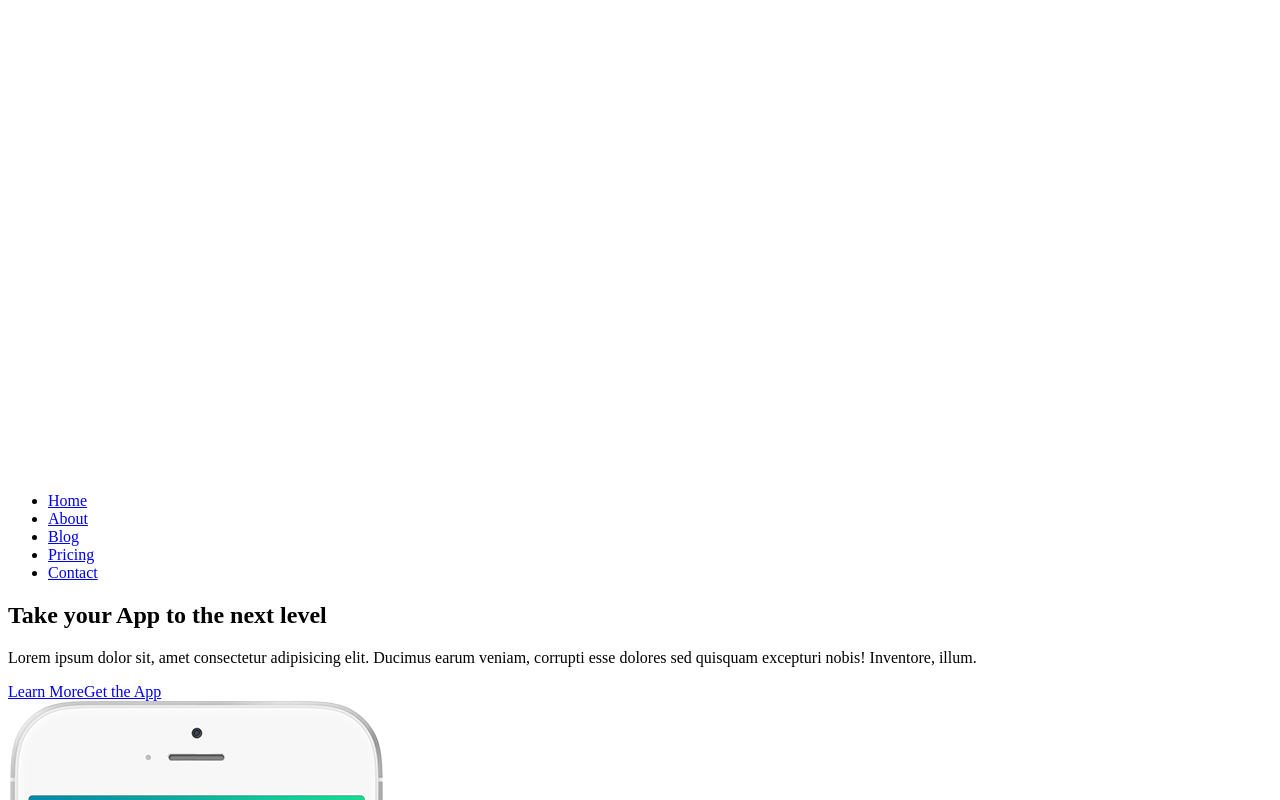
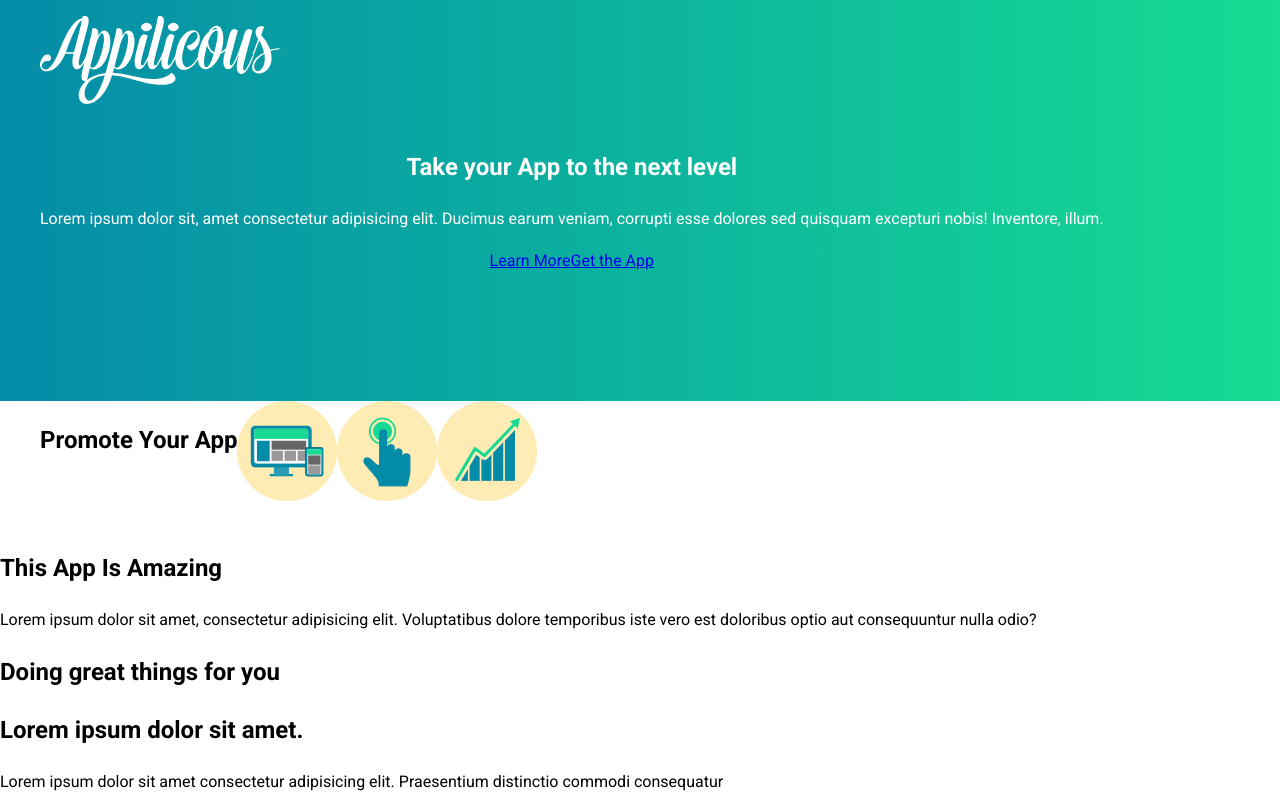
Before and after one commit to HarryWho/Responsive-Start---Finish, a plain HTML site: page index.html in a window 1280 px wide. Shown: the top 800 px of the page. Drawn offline with Linux system fonts and the light colour scheme.

Commit message:
Added variables

```diff
--- /dev/null
+++ b/css/layout/grid.css
@@ -0,0 +1,5 @@
+.grid {
+  display: -webkit-box;
+  display: -ms-flexbox;
+  display: flex;
+}
--- /dev/null
+++ b/sass/abstract/_colors.sass
@@ -0,0 +1,12 @@
+$main : rgba(4,140,168,1)
+$secondary : rgba(22,219,147,1)
+$accent : rgba(211,24,105,1)
+
+$white: rgb(255,255,255)
+
+
+// Text Colors
+$text-main: $secondary
+$text-inverse: $white
+$text-accent: $accent
+$text-secondary: $main
--- /dev/null
+++ b/sass/abstract/_type.sass
@@ -0,0 +1,16 @@
+// Font
+
+$font-stack : 'Roboto',  sans-serif
+
+// Font Weights
+
+$font-light : 300
+$font-normal : 400
+$font-bold : 700
+$font-black : 900
+
+// Font Mixin
+
+=font($weight)
+    font-family: $font-stack
+    font-weight: $weight
--- /dev/null
+++ b/sass/base/_base.sass
@@ -0,0 +1,10 @@
+*, *::before, *::after
+    box-sizing: border-box
+
+img
+    max-width: 100%
+    height: auto
+.container
+    width: 95%
+    max-width: 1200px
+    margin: 0 auto
--- /dev/null
+++ b/sass/layout/_grid.sass
@@ -0,0 +1,2 @@
+.grid
+    display: flex
--- /dev/null
+++ b/sass/layout/_header.sass
@@ -0,0 +1,14 @@
+.main-header
+    position: absolute
+    top: 1em
+    left: 0
+    right: 0
+
+
+.logo
+    width: 25%
+    min-width: 10rem
+    max-width: 15rem
+
+.main-nav
+    display: none
--- /dev/null
+++ b/sass/layout/_hero.sass
@@ -0,0 +1,9 @@
+.hero
+    background: linear-gradient(to right, $main, $secondary)
+    color: $text-inverse
+    padding-top: 8em
+    padding-bottom: 8em
+    text-align: center
+
+.hero-img
+    display: none
--- a/sass/main.sass
+++ b/sass/main.sass
@@ -1,13 +1,18 @@
+@import url('https://fonts.googleapis.com/css?family=Roboto:300,400,700,900')
+
 // 1. Config files and helpers
 
-
+@import abstract/colors
+@import abstract/type
 // 2. Vendor
-
+@import vendor/normalize
 
 // 3. Base styles
-
+@import base/base
 
 // 4. Layout
-
+@import layout/grid
+@import layout/header
+@import layout/hero
 
 // 5 Components
--- /dev/null
+++ b/sass/vendor/_normalize.scss
@@ -0,0 +1,11 @@
+html{
+    @include font($font-normal);
+    line-height: 1.6;
+    -ms-text-size-adjust: 100%;
+    -webkit-text-size-adjust: 100%;
+}
+
+body{
+    margin: 0;
+
+}
```
Also changed, not shown: css/abstract/_colors.css (added), css/abstract/_type.css (added), css/main.css, dist/css/main.min.css, 1 other file.
